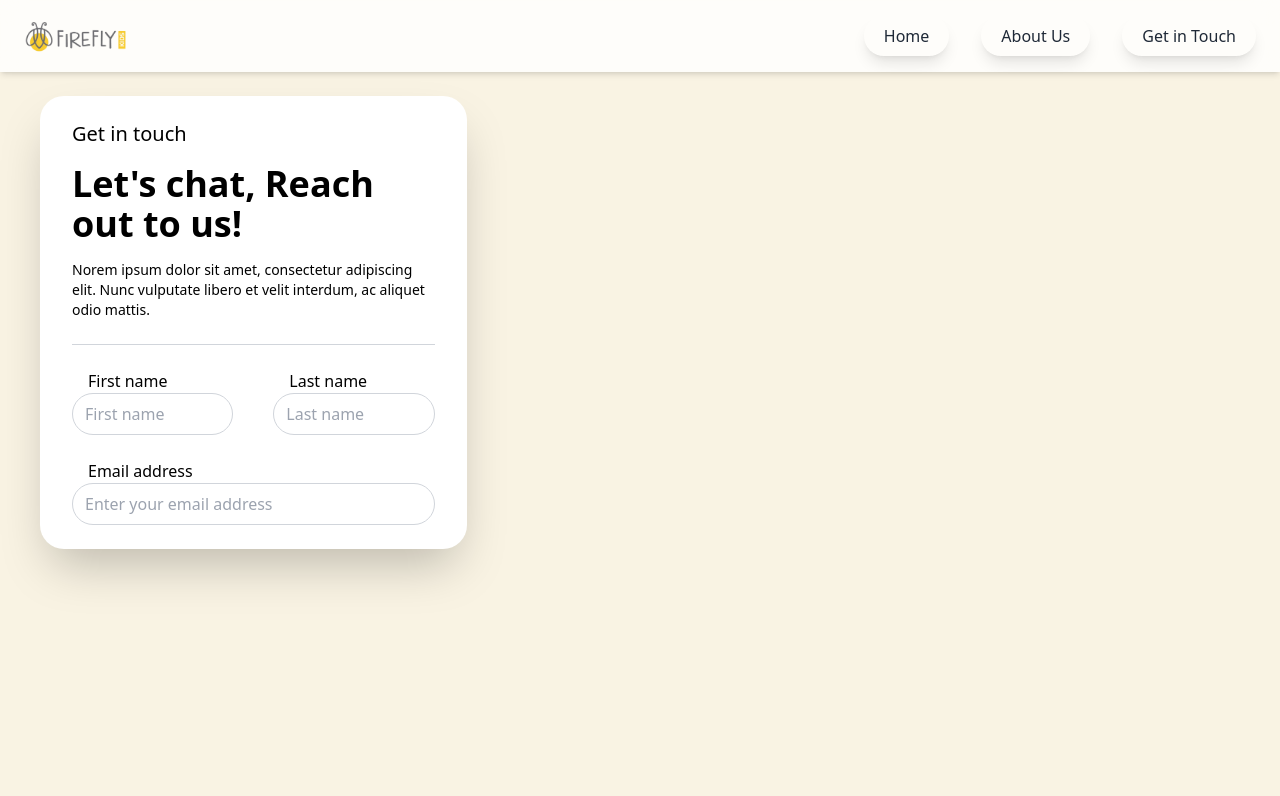
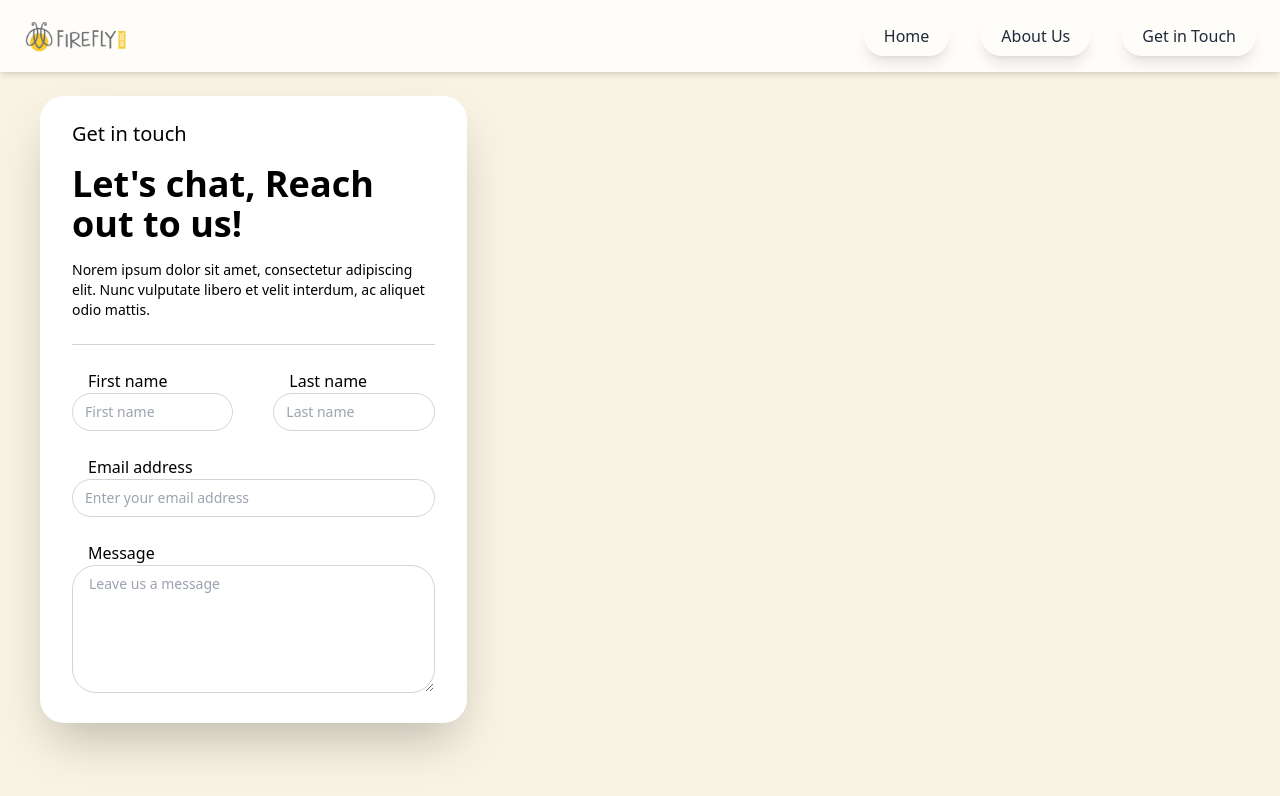
Before and after one commit to Griffin-Ndede/Firefly_frontend, a React (Vite) app: page /contact in a window 1280 px wide. Shown: the top 796 px of the page. Built offline with nearby package versions, Linux system fonts and the light colour scheme.

Commit message:
Style: styles the contact form

```diff
--- a/src/Pages/Contact.jsx
+++ b/src/Pages/Contact.jsx
@@ -22,7 +22,7 @@ function Contact() {
                   type="text"
                   name="fname"
                   placeholder='First name'
-                  className='w-full py-2 px-3 rounded-3xl border border-gray-300' />
+                  className='w-full py-2 px-3 rounded-3xl border border-gray-300 placeholder:font-light text-sm' />
               </div>
               <div>
                 <label
@@ -32,7 +32,7 @@ function Contact() {
                   type="text"
                   name='lname'
                   placeholder='Last name'
-                  className='w-full py-2 px-3 rounded-3xl border border-gray-300' />
+                  className='w-full py-2 px-3 rounded-3xl border border-gray-300 placeholder:font-light text-sm' />
               </div>
             </div>
             <label
@@ -42,7 +42,14 @@ function Contact() {
               type="text"
               name='email'
               placeholder='Enter your email address'
-              className='w-full py-2 px-3 rounded-3xl border border-gray-300' />
+              className='w-full py-2 px-3 rounded-3xl border border-gray-300 mb-6 placeholder:font-light text-sm' />
+              <label
+              htmlFor="message"
+              className='block ml-4'>Message</label>
+              <textarea
+              name="message"
+              placeholder='Leave us a message'
+              className='h-32 w-full border border-gray-300 rounded-3xl pl-4 pt-2 placeholder:font-light text-sm'></textarea>
           </form>
         </div>
 
```
